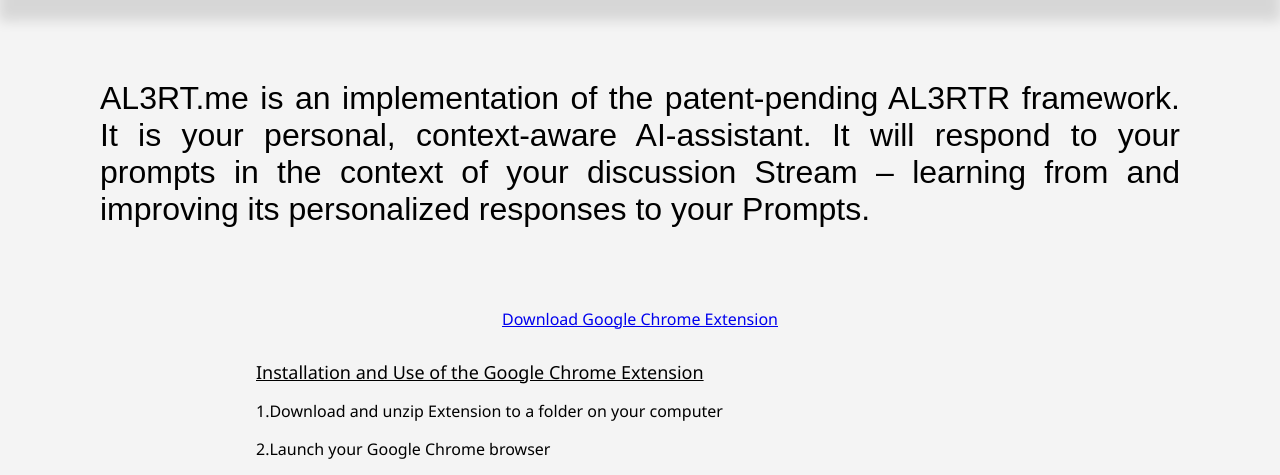
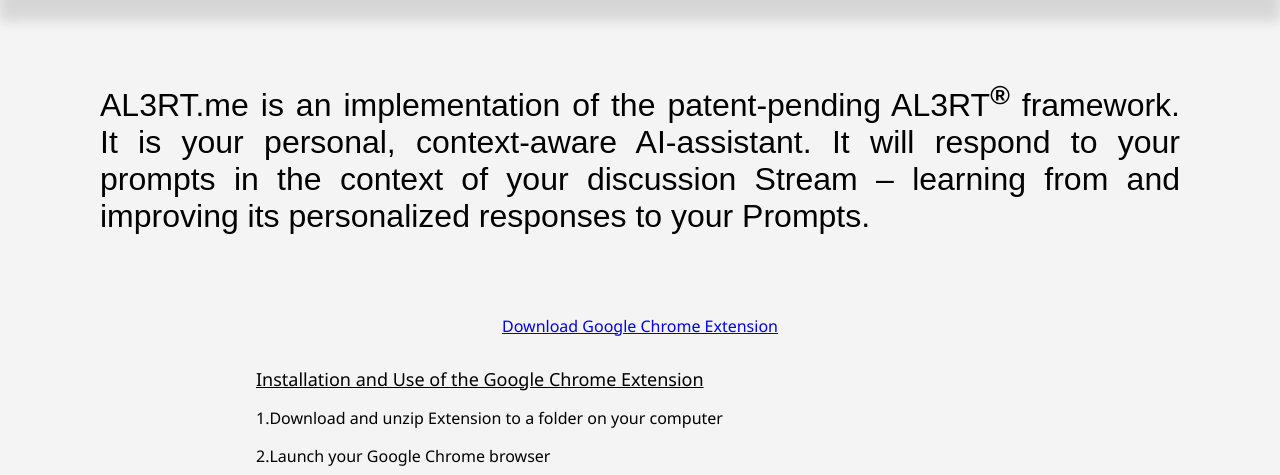
Before and after one commit to kohhash/RBAC, a Flask app: page / in a window 1280 px wide. Shown: the part 118-593 px from the top of the page. Run offline with Flask 2, Linux system fonts and the light colour scheme; the visitor is signed in with stand-in values (Sample User, id 1); data comes from the database, SQL or seed files in the repository; some libraries are stand-ins or nearby versions.

Commit message:
change default home

```diff
--- a/templates/home.html
+++ b/templates/home.html
@@ -235,10 +235,13 @@
     </header>
     <main>
       <div class="description">
-        AL3RT.me is an implementation of the patent-pending AL3RTR framework. It
-        is your personal, context-aware AI-assistant. It will respond to your
-        prompts in the context of your discussion Stream – learning from and
-        improving its personalized responses to your Prompts.
+        AL3RT.me is an implementation of the patent-pending AL3RT<sup
+          style="font-weight: bold"
+          >&#174;</sup
+        >
+        framework. It is your personal, context-aware AI-assistant. It will
+        respond to your prompts in the context of your discussion Stream –
+        learning from and improving its personalized responses to your Prompts.
       </div>
       <!-- <div class="welcome-message">
         <h1>Welcome, {{ current_user.username }}!</h1>
```
